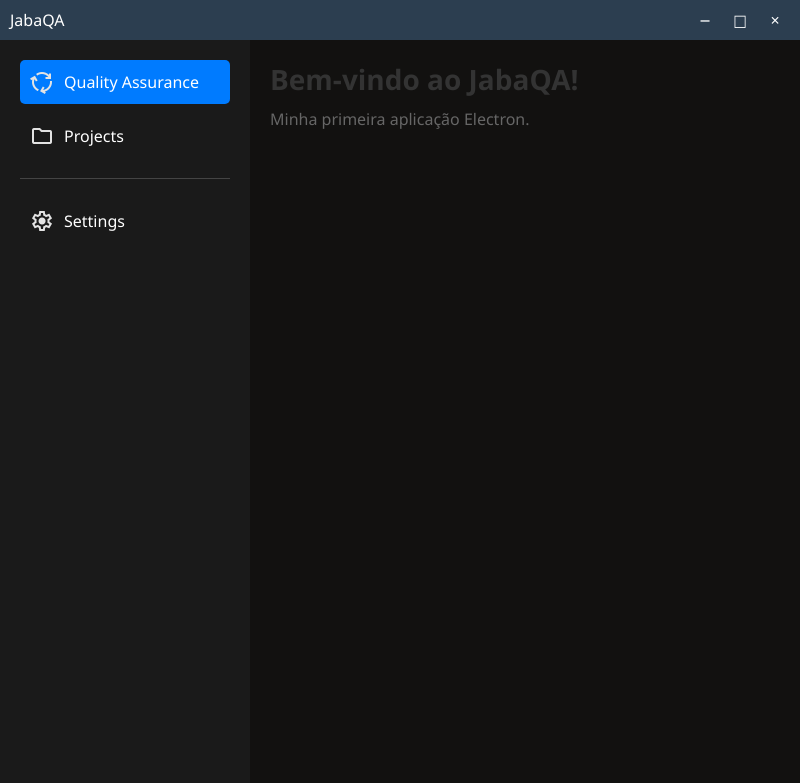
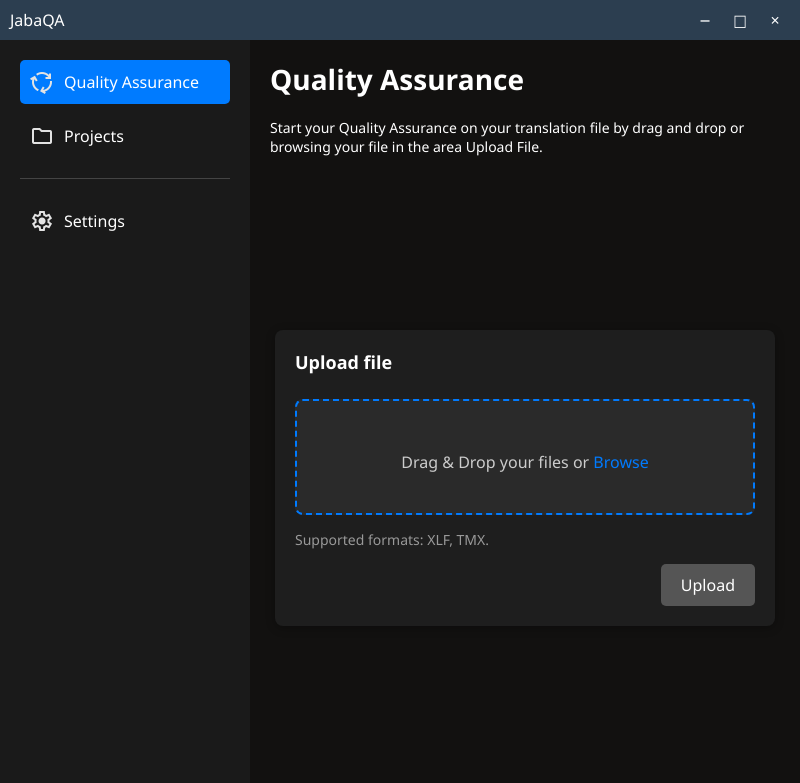
Before and after one commit to godbernaz/JabaQA, an Electron app: page index.html in a window 800 px wide. Drawn offline with Linux system fonts and the light colour scheme.

Commit message:
Added new two categories to my sidebar, but only Quality Assurance is working and its going to be worked on, added a browse and drag and drop area for files

```diff
--- a/index.html
+++ b/index.html
@@ -124,19 +124,99 @@
         .main-content {
             flex: 1;
             padding: 20px;
-            background-color: #121110; /* Mantendo a cor que você escolheu */
+            background-color: #121110;
             overflow-y: auto;
+            display: flex;
+            flex-direction: column;
+            gap: 20px;
         }
 
         .main-content h1 {
             font-size: 28px;
-            color: #333;
+            color: white;
+            margin-bottom: 0;
+        }
+
+        .main-content .description {
+            font-size: 14px;
+            color: white;
+            max-width: 600px;
+        }
+
+        /* Container para centralizar o upload */
+        .upload-wrapper {
+            flex: 1;
+            display: flex;
+            justify-content: center; /* Centraliza horizontalmente */
+            align-items: center; /* Centraliza verticalmente */
+        }
+
+        /* Área de upload */
+        .upload-container {
+            background-color: #1e1e1e;
+            border-radius: 8px;
+            padding: 20px;
+            max-width: 500px;
+            width: 100%;
+            box-shadow: 0 2px 10px rgba(0, 0, 0, 0.3);
+            display: flex;
+            flex-direction: column;
+            gap: 15px;
+        }
+
+        .upload-container h2 {
+            font-size: 18px;
+            color: white;
             margin-bottom: 10px;
         }
 
-        .main-content p {
+        .upload-area {
+            border: 2px dashed #007bff;
+            border-radius: 8px;
+            padding: 40px;
+            text-align: center;
+            background-color: #2a2a2a;
+            transition: background-color 0.3s;
+        }
+
+        .upload-area:hover {
+            background-color: #333333;
+        }
+
+        .upload-area p {
             font-size: 16px;
-            color: #666;
+            color: #cccccc;
+            margin-top: 10px;
+        }
+
+        .upload-area input[type="file"] {
+            display: none;
+        }
+
+        .upload-info {
+            font-size: 14px;
+            color: #999999;
+        }
+
+        .upload-button {
+            background-color: #007bff;
+            color: white;
+            border: none;
+            padding: 10px 20px;
+            border-radius: 5px;
+            cursor: pointer;
+            font-size: 16px;
+            transition: background-color 0.3s;
+            align-self: flex-end;
+        }
+
+        .upload-button:hover {
+            background-color: #0056b3;
+        }
+
+        .upload-button:disabled {
+            background-color: #555555;
+            cursor: not-allowed;
         }
     </style>
 </head>
@@ -173,8 +253,19 @@
 
             <!-- Main Content -->
             <div class="main-content">
-                <h1>Bem-vindo ao JabaQA!</h1>
-                <p>Minha primeira aplicação Electron.</p>
+                <h1>Quality Assurance</h1>
+                <p class="description">Start your Quality Assurance on your translation file by drag and drop or browsing your file in the area Upload File.</p>
+                <div class="upload-wrapper">
+                    <div class="upload-container">
+                        <h2>Upload file</h2>
+                        <div class="upload-area" id="uploadArea">
+                            <p>Drag & Drop your files or <span style="color: #007bff; cursor: pointer;">Browse</span></p>
+                            <input type="file" id="fileInput" accept=".xlf,.tmx" multiple>
+                        </div>
+                        <p class="upload-info">Supported formats: XLF, TMX.</p>
+                        <button class="upload-button" id="uploadButton" disabled>Upload</button>
+                    </div>
+                </div>
             </div>
         </div>
     </div>
@@ -193,6 +284,56 @@
         function closeWindow() {
             ipcRenderer.send('close-window');
         }
+
+        // Funcionalidade de upload
+        const uploadArea = document.getElementById('uploadArea');
+        const fileInput = document.getElementById('fileInput');
+        const uploadButton = document.getElementById('uploadButton');
+
+        // Abrir o seletor de arquivos ao clicar em "Browse"
+        uploadArea.addEventListener('click', () => {
+            fileInput.click();
+        });
+
+        // Suporte para drag and drop
+        uploadArea.addEventListener('dragover', (e) => {
+            e.preventDefault();
+            uploadArea.style.backgroundColor = '#333333';
+        });
+
+        uploadArea.addEventListener('dragleave', () => {
+            uploadArea.style.backgroundColor = '#2a2a2a';
+        });
+
+        uploadArea.addEventListener('drop', (e) => {
+            e.preventDefault();
+            uploadArea.style.backgroundColor = '#2a2a2a';
+            const files = e.dataTransfer.files;
+            fileInput.files = files;
+            handleFiles(files);
+        });
+
+        // Atualizar o estado do botão ao selecionar arquivos
+        fileInput.addEventListener('change', () => {
+            handleFiles(fileInput.files);
+        });
+
+        function handleFiles(files) {
+            if (files.length > 0) {
+                uploadButton.disabled = false;
+            } else {
+                uploadButton.disabled = true;
+            }
+        }
+
+        // Ação do botão de upload (a ser implementada)
+        uploadButton.addEventListener('click', () => {
+            const files = fileInput.files;
+            if (files.length > 0) {
+                alert('Upload iniciado! (Funcionalidade a ser implementada)');
+                // Aqui você pode adicionar a lógica para processar os arquivos
+            }
+        });
     </script>
 </body>
 </html>
```
